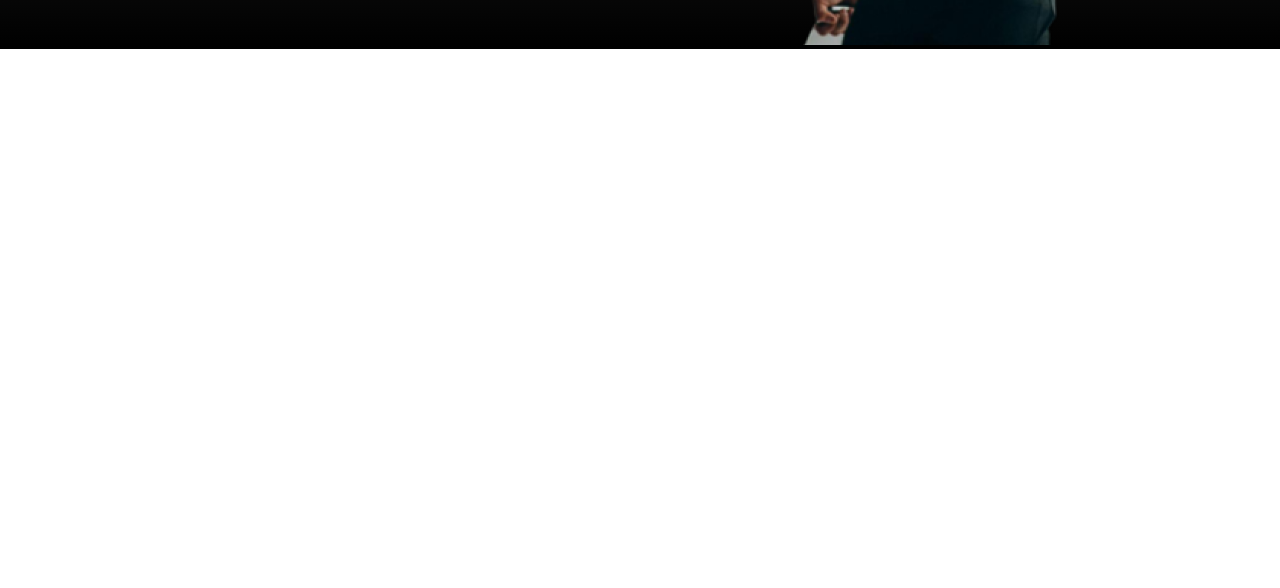
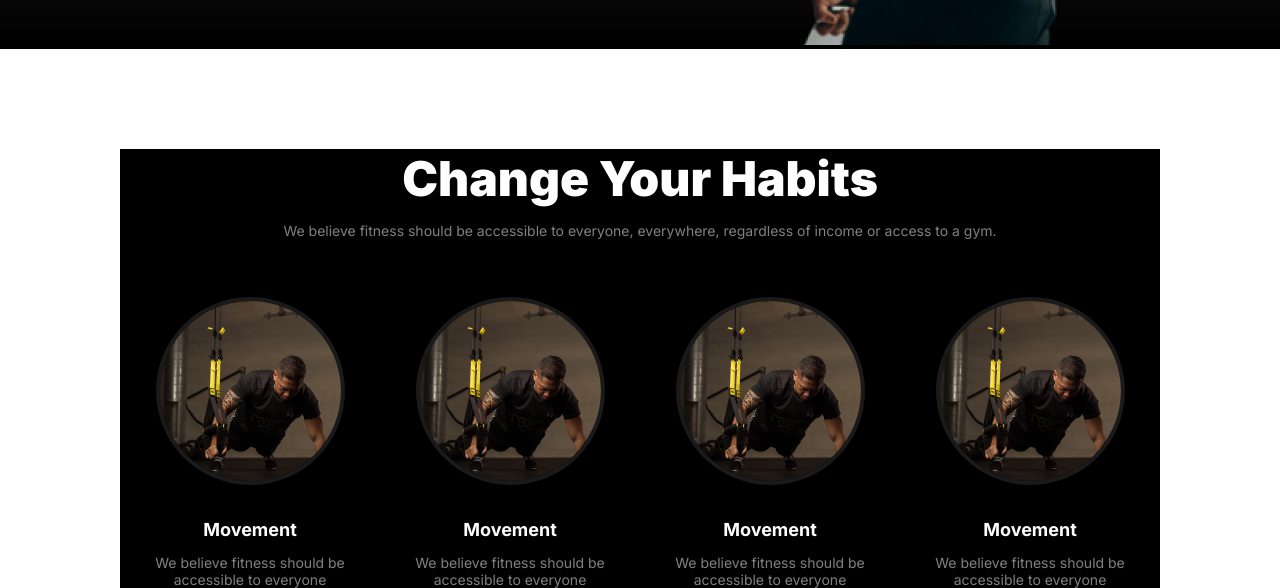
Before and after one commit to inzamulhaque1/assignment02, a plain HTML site: page index.html in a window 1280 px wide. Shown: the part 671-1259 px from the top of the page. Before the commit the page ends 800 px from the top, so only its background shows below. Drawn offline with Linux system fonts and the light colour scheme.

Commit message:
hebit section added

```diff
--- a/index.html
+++ b/index.html
@@ -58,6 +58,36 @@
 
 
     </header>
+    <!-- change your habit -->
+    <section class="change-your-habit-parent">
+        <h1>Change Your Habits</h1>
+        <p>We believe fitness should be accessible to everyone, everywhere, regardless of income or access to a gym.</p>
+        <div class="habit-card-container">
+            <div class="habit-card">
+                <img src="images/image3.png" alt="">
+                <h3>Movement</h3>
+                <p>We believe fitness should be accessible to everyone</p>
+            </div>
+            <div class="habit-card">
+                <img src="images/image3.png" alt="">
+                <h3>Movement</h3>
+                <p>We believe fitness should be accessible to everyone</p>
+            </div>
+            <div class="habit-card">
+                <img src="images/image3.png" alt="">
+                <h3>Movement</h3>
+                <p>We believe fitness should be accessible to everyone</p>
+            </div>
+            <div class="habit-card">
+                <img src="images/image3.png" alt="">
+                <h3>Movement</h3>
+                <p>We believe fitness should be accessible to everyone</p>
+            </div>
+
+
+        </div>
+
+    </section>
 
 </body>
 </html>
--- a/styles/style.css
+++ b/styles/style.css
@@ -2,6 +2,7 @@
 
 body{
     font-family: "Inter", sans-serif;
+    /* background-color: black; */
 }
 *{
     margin: 0;
@@ -152,6 +153,44 @@ header {
     color: rgba(255, 255, 255, 0.65);
     padding: 0px 23px 16px 24px;
 }
+/* Change yor habits */
+.change-your-habit-parent{
+    width: 1040px;
+    margin: 0 auto;
+    text-align: center;
+    margin-top: 100px;
+    background-color: black;
+}
+.change-your-habit-parent h1{
+    font-size: 3rem;
+    font-weight: 900;
+    color: white;
+}
+.change-your-habit-parent p{
+    font-size: 0.875rem;
+    margin-top: 14px;
+    color: rgba(255, 255, 255, 0.5);
+}
+.habit-card-container{
+    margin-top: 58px;
+    display: grid;
+    grid-template-columns: repeat(4 , 1fr);
+}
+.habit-card h3{
+    color: rgb(255, 255, 255);
+    font-size: 1.125rem;
+    margin-top: 30px;
+}
+.habit-card img{
+    border-radius: 50%;
+    border: 4px solid rgba(255, 255, 255, 0.1);
+}
+.habit-card p{
+    font-size: 0.875rem;
+    color: rgba(255, 255, 255, 0.5);
+}
+
+
 
 
 /* RESPONSIVE */
```
